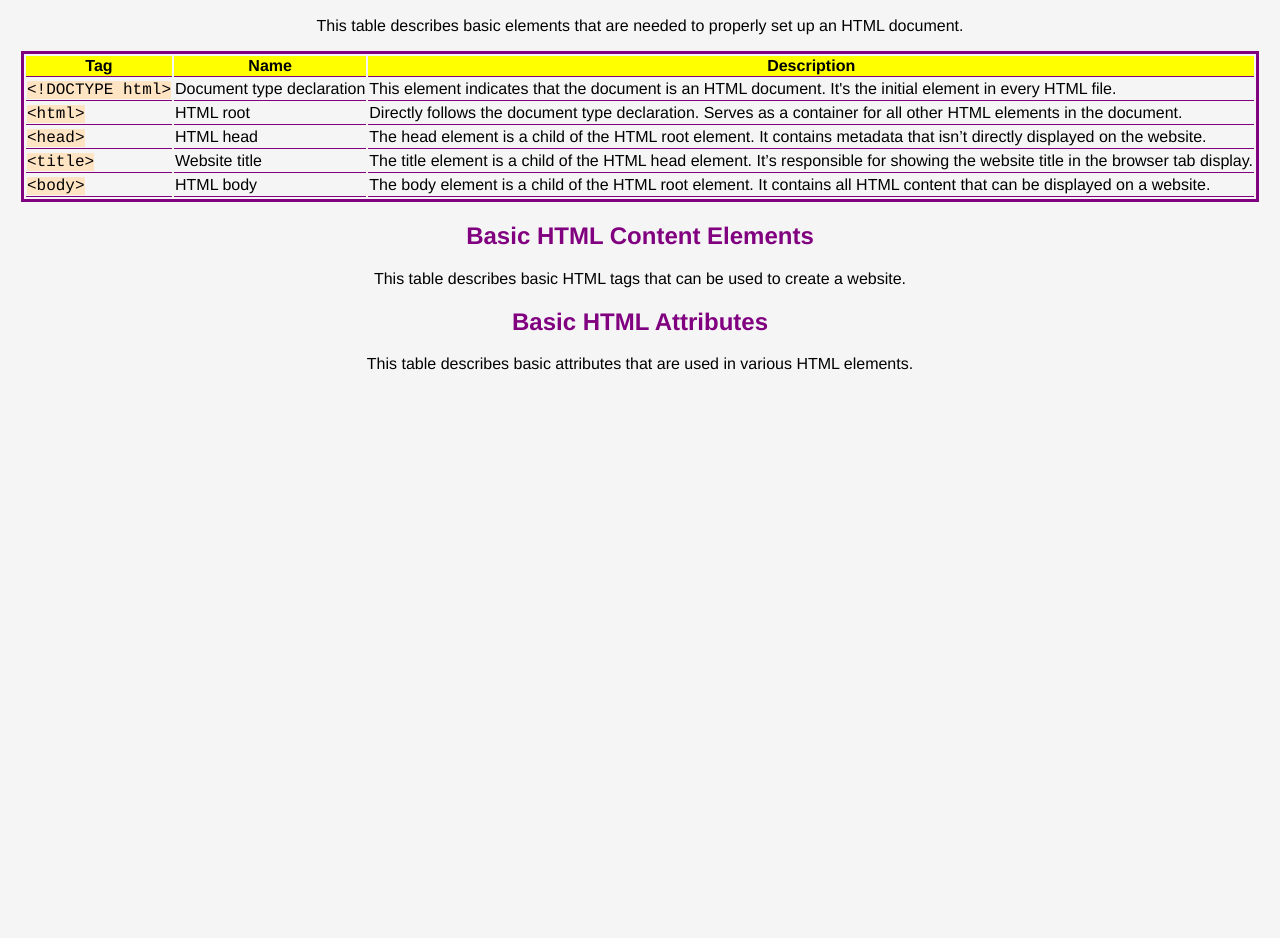
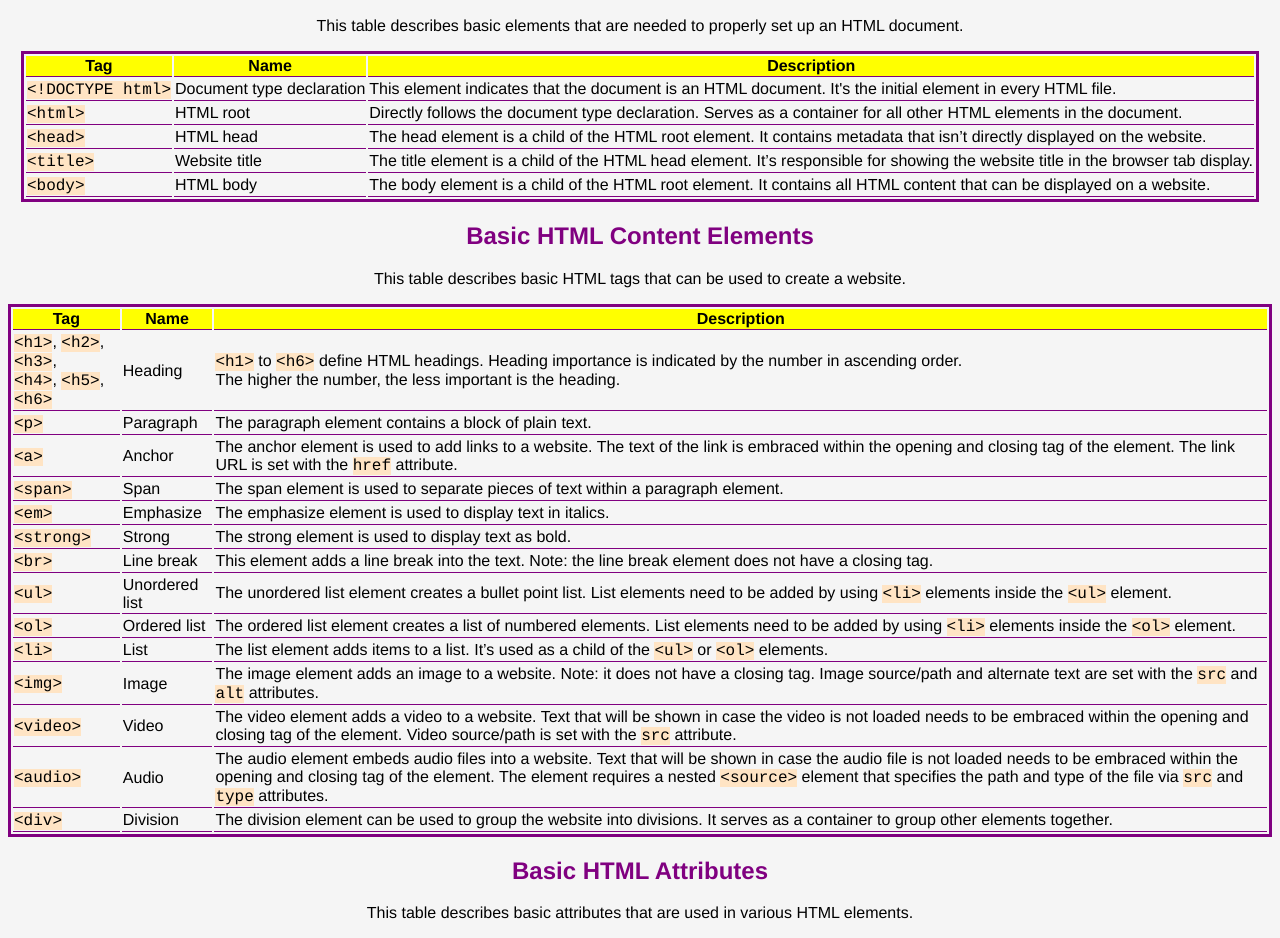
Before and after one commit to likra-sketch/build-your-own-cheat-sheet, a plain HTML site: page index.html in a window 1280 px wide. Shown: the part 111-1049 px from the top of the page. Before the commit the page ends 800 px from the top, so only its background shows below. Drawn offline with Linux system fonts and the light colour scheme.

Commit message:
add table 2

```diff
--- a/index.html
+++ b/index.html
@@ -24,7 +24,7 @@
             <tbody>
                 <tr>
                     <td><span class="codeSample">&lt;!DOCTYPE html&gt;</span></td>
-                    <td >Document type declaration</td>
+                    <td>Document type declaration</td>
                     <td>This element indicates that the document is an HTML document. It's the initial element in every HTML file.</td>
                 </tr>
                 <tr>
@@ -57,6 +57,87 @@
         <h2>Basic HTML Content Elements</h2>
         <p class="introSentence">This table describes basic HTML tags that can be used to create a website.</p>
 
+        <table>
+            <thead>
+                <tr>
+                    <th>Tag</th>
+                    <th>Name</th>
+                    <th>Description</th>
+                </tr>
+            </thead>
+            <tbody>
+                <tr>
+                    <td><span class="codeSample">&lt;h1&gt;</span>, <span class="codeSample">&lt;h2&gt;</span>, <span class="codeSample">&lt;h3&gt;</span>, <br> <span class="codeSample">&lt;h4&gt;</span>, <span class="codeSample">&lt;h5&gt;</span>, <span class="codeSample">&lt;h6&gt;</span></td>
+                    <td>Heading</td>
+                    <td><span class="codeSample">&lt;h1&gt;</span> to <span class="codeSample">&lt;h6&gt;</span> define HTML headings. Heading importance is indicated by the number in ascending order. <br> The higher the number, the less important is the heading.</td>
+                </tr>
+                <tr>
+                    <td><span class="codeSample">&lt;p&gt;</span></td>
+                    <td>Paragraph</td>
+                    <td>The paragraph element contains a block of plain text. </td>
+                </tr>
+                <tr>
+                    <td><span class="codeSample">&lt;a&gt;</span></td>
+                    <td>Anchor</td>
+                    <td>The anchor element is used to add links to a website. The text of the link is embraced within the opening and closing tag of the element. The link URL is set with the <span class="codeSample">href</span> attribute.</td>
+                </tr>
+                <tr>
+                    <td><span class="codeSample">&lt;span&gt;</span></td>
+                    <td>Span</td>
+                    <td>The span element is used to separate pieces of text within a paragraph element.</td>
+                </tr>
+                <tr>
+                    <td><span class="codeSample">&lt;em&gt;</span></td>
+                    <td>Emphasize</td>
+                    <td>The emphasize element is used to display text in italics.</td>
+                </tr>
+                <tr>
+                    <td><span class="codeSample">&lt;strong&gt;</span></td>
+                    <td>Strong</td>
+                    <td>The strong element is used to display text as bold.</td>
+                </tr>
+                <tr>
+                    <td><span class="codeSample">&lt;br&gt;</span></td>
+                    <td>Line break</td>
+                    <td>This element adds a line break into the text. Note: the line break element does not have a closing tag.</td>
+                </tr>
+                <tr>
+                    <td><span class="codeSample">&lt;ul&gt;</span></td>
+                    <td>Unordered list</td>
+                    <td>The unordered list element creates a bullet point list. List elements need to be added by using <span class="codeSample">&lt;li&gt;</span> elements inside the <span class="codeSample">&lt;ul&gt;</span> element.</td>
+                </tr>
+                <tr>
+                    <td><span class="codeSample">&lt;ol&gt;</span></td>
+                    <td>Ordered list</td>
+                    <td>The ordered list element creates a list of numbered elements. List elements need to be added by using <span class="codeSample">&lt;li&gt;</span> elements inside the <span class="codeSample">&lt;ol&gt;</span> element.</td>
+                </tr>
+                <tr>
+                    <td><span class="codeSample">&lt;li&gt;</span></td>
+                    <td>List</td>
+                    <td>The list element adds items to a list. It’s used as a child of the <span class="codeSample">&lt;ul&gt;</span> or <span class="codeSample">&lt;ol&gt;</span> elements.</td>
+                </tr>
+                <tr>
+                    <td><span class="codeSample">&lt;img&gt;</span></td>
+                    <td>Image</td>
+                    <td>The image element adds an image to a website. Note: it does not have a closing tag. Image source/path and alternate text are set with the <span class="codeSample">src</span> and <span class="codeSample">alt</span> attributes.</td>
+                </tr>
+                <tr>
+                    <td><span class="codeSample">&lt;video&gt;</span></td>
+                    <td>Video</td>
+                    <td>The video element adds a video to a website. Text that will be shown in case the video is not loaded needs to be embraced within the opening and closing tag of the element. Video source/path is set with the <span class="codeSample">src</span> attribute.</td>
+                </tr>
+                <tr>
+                    <td><span class="codeSample">&lt;audio&gt;</span></td>
+                    <td>Audio</td>
+                    <td>The audio element embeds audio files into a website. Text that will be shown in case the audio file is not loaded needs to be embraced within the opening and closing tag of the element. The element requires a nested <span class="codeSample">&lt;source&gt;</span> element that specifies the path and type of the file via <span class="codeSample">src</span> and <span class="codeSample">type</span> attributes.</td>
+                </tr>
+                <tr>
+                    <td><span class="codeSample">&lt;div&gt;</span></td>
+                    <td>Division</td>
+                    <td>The division element can be used to group the website into divisions. It serves as a container to group other elements together.</td>
+                </tr>
+            </tbody>
+        </table>
     </div>
 
     <!--- basic attributes section-->
```
